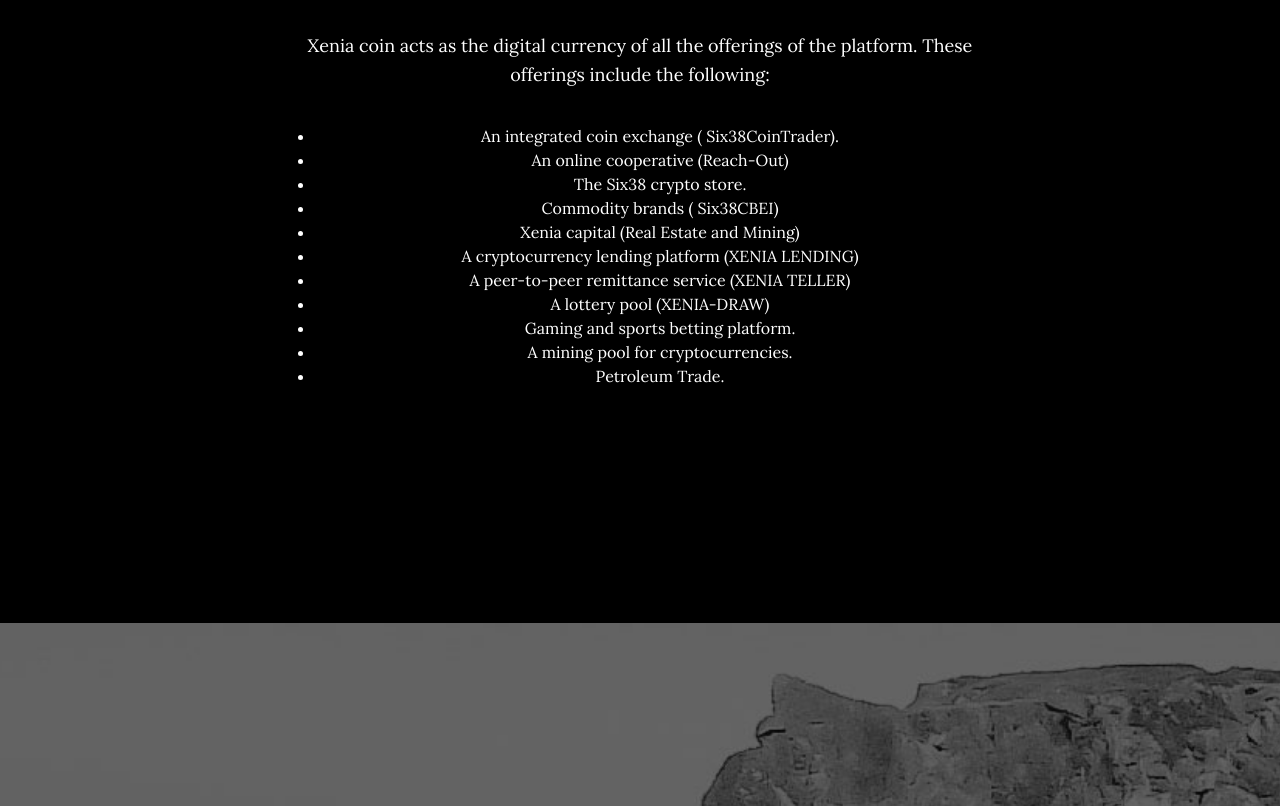
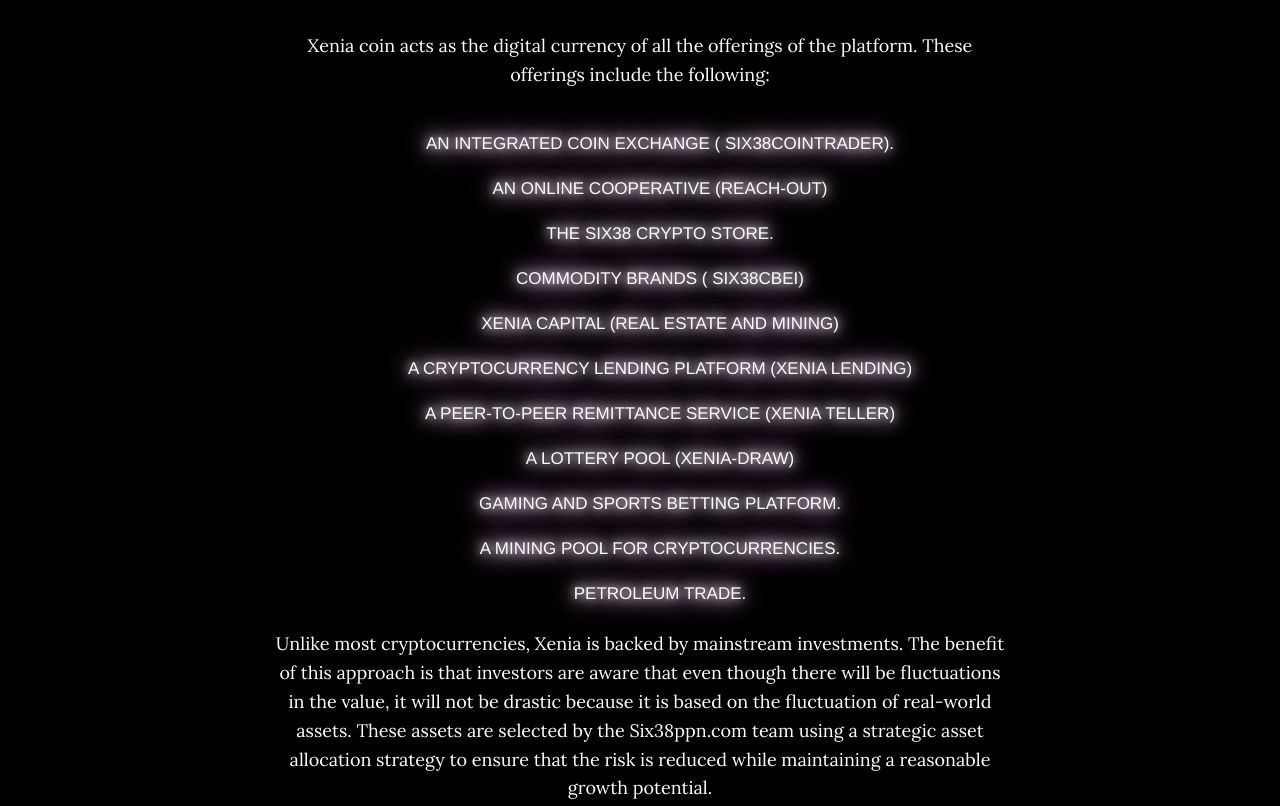
Before and after one commit to w3villa/xtest, a website: page index.html in a window 1280 px wide. Shown: the part 1163-1969 px from the top of the page. Drawn offline with nearby package versions, Linux system fonts and the light colour scheme; some packages are replaced by stand-ins of ours.

Commit message:
New_Features

```diff
--- a/css/grayscale.css
+++ b/css/grayscale.css
@@ -44,6 +44,102 @@
     }
 
  }
+
+
+
+
+
+$total-items: 11;
+
+
+.about-list   ul {
+    width: 300px;
+    position: absolute;
+    left: 50%;
+    margin-top: 25px;
+    margin-left: -150px;
+  }
+
+.about-list li {
+    position: relative;
+    display: block;
+    margin-bottom: 5px;
+    padding: 10px;
+    text-align: center;
+    text-transform: uppercase;
+    animation: fadeIn 0.5s linear;
+    animation-fill-mode: both;
+    font-size: 17px;
+  }
+
+
+  @for $i from 1 through $total-items {
+    li:nth-child(#{$i}) {
+      animation-delay: .25s * $i;
+    }
+  }
+
+
+  @-webkit-keyframes fadeIn {
+    0% {
+      opacity: 0;
+      top: 100px;
+    }
+    75% {
+      opacity: 0.5;
+      top: 0px;
+    }
+    100% {
+      opacity: 1;
+    }
+  }
+
+
+
+
+  .button {
+  display: inline-block;
+  -webkit-box-sizing: border-box;
+  -moz-box-sizing: border-box;
+  box-sizing: border-box;
+  padding: 10px;
+  border: none;
+  font: normal 48px/normal "Warnes", Helvetica, sans-serif;
+  color: rgba(255,255,255,1);
+  text-decoration: normal;
+  text-align: center;
+  -o-text-overflow: clip;
+  text-overflow: clip;
+  white-space: pre;
+  text-shadow: 0 0 10px rgba(255,255,255,1) , 0 0 20px rgba(255,255,255,1) , 0 0 30px rgba(255,255,255,1) , 0 0 40px #ff00de , 0 0 70px #ff00de , 0 0 80px #ff00de , 0 0 100px #ff00de ;
+  -webkit-transition: all 200ms cubic-bezier(0.42, 0, 0.58, 1);
+  -moz-transition: all 200ms cubic-bezier(0.42, 0, 0.58, 1);
+  -o-transition: all 200ms cubic-bezier(0.42, 0, 0.58, 1);
+  transition: all 200ms cubic-bezier(0.42, 0, 0.58, 1);
+}
+
+.button:hover {
+  text-shadow: 0 0 10px rgba(255,255,255,1) , 0 0 20px rgba(255,255,255,1) , 0 0 30px rgba(255,255,255,1) , 0 0 40px #00ffff , 0 0 70px #00ffff , 0 0 80px #00ffff , 0 0 100px #00ffff ;
+  -webkit-transform: rotateZ(-4.010704565915763deg)   ;
+  transform: rotateZ(-4.010704565915763deg)   ;
+}
+
+
+
+
+
+
+
+
+
+
+
+
+
+
+
+
+
 
 
   @media (min-width: 768px) {
--- a/index.html
+++ b/index.html
@@ -58,7 +58,7 @@
 
           <div class="row">
             <div class="col-lg-8 mx-auto">
-              <h1 class="brand-heading">XeniA</h1>
+              <h1 class="brand-heading button">XeniA</h1>
               <p class="intro-text">A Peer-To-Peer Remittance Service</p>
               <a href="#about" class="btn btn-circle js-scroll-trigger">
                 <i class="fa fa-angle-double-down animated"></i>
@@ -81,20 +81,20 @@
 
             <p>Xenia coin acts as the digital currency of all the offerings of the platform. These offerings include the following:</p>
 
-            <p><ul>
-                    <li >An integrated coin exchange ( Six38CoinTrader).</li>
-                    <li >An online cooperative (Reach-Out)</li>
-                    <li >The Six38 crypto store.</li>
-                    <li >Commodity brands ( Six38CBEI)</li>
-                    <li >Xenia capital (Real Estate and Mining)</li>
-                    <li >A cryptocurrency lending platform (XENIA LENDING)</li>
-                    <li >A peer-to-peer remittance service (XENIA TELLER)</li>
-                    <li >A lottery pool (XENIA-DRAW)</li>
-                    <li >Gaming and sports betting platform.</li>
-                    <li >A mining pool for cryptocurrencies.</li>
-                    <li >Petroleum Trade.</li>
+            <ul class="about-list">
+                    <li class="button" >An integrated coin exchange ( Six38CoinTrader).</li>
+                    <li class="button">An online cooperative (Reach-Out)</li>
+                    <li class="button">The Six38 crypto store.</li>
+                    <li class="button">Commodity brands ( Six38CBEI)</li>
+                    <li class="button">Xenia capital (Real Estate and Mining)</li>
+                    <li class="button">A cryptocurrency lending platform (XENIA LENDING)</li>
+                    <li class="button">A peer-to-peer remittance service (XENIA TELLER)</li>
+                    <li class="button">A lottery pool (XENIA-DRAW)</li>
+                    <li class="button">Gaming and sports betting platform.</li>
+                    <li class="button">A mining pool for cryptocurrencies.</li>
+                    <li class="button">Petroleum Trade.</li>
                 </ul>
-            </p>
+            <p>Unlike most cryptocurrencies, Xenia is backed by mainstream investments. The benefit of this approach is that investors are aware that even though there will be fluctuations in the value, it will not be drastic because it is based on the fluctuation of real-world assets. These assets are selected by the Six38ppn.com team using a strategic asset allocation strategy to ensure that the risk is reduced while maintaining a reasonable growth potential. </p>
 
           </div>
         </div>
```
